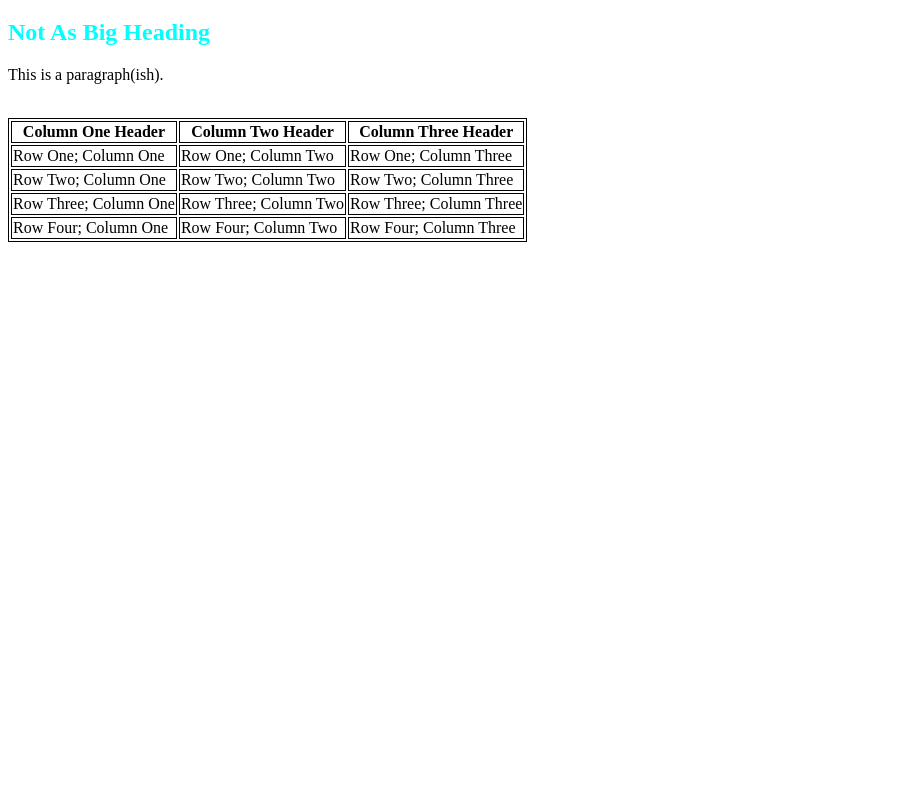
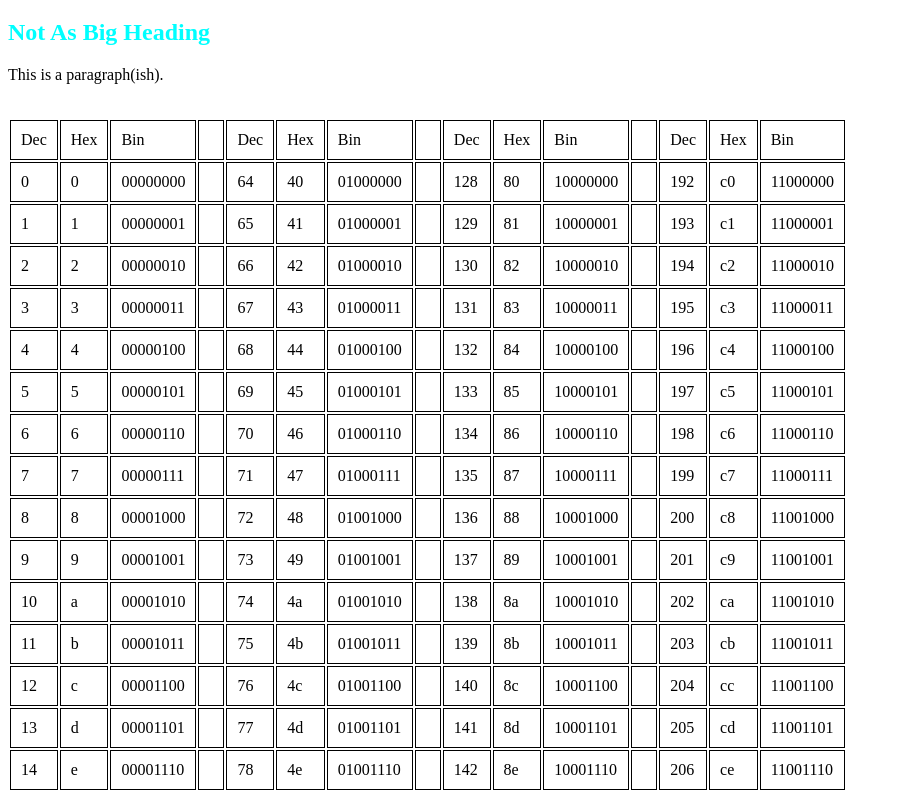
Before and after one commit to PatrickRallings/css-Day-1, a plain HTML site: page index2.html in a window 1280 px wide. Shown: the part 61-861 px from the top of the page, without its empty margins (0-900 px from the left). Before the commit the page ends 800 px from the top, so only its background shows below. Drawn offline with Linux system fonts and the light colour scheme.

Commit message:
Changed table to hexidecimal table

```diff
--- a/index2.html
+++ b/index2.html
@@ -12,32 +12,281 @@
     <h2>Not As Big Heading</h2>
     <p>This is a paragraph(ish).</p>
     <br />
-    <table>
-      <tr class="row1">
-        <th class="col1">Column One Header</th>
-        <th class="col2">Column Two Header</th>
-        <th class="col3">Column Three Header</th>
+    <table class="cellpadding-1 table" title="This table contains four sets of three columns, each of which give the decimal, hexadecimal, and binary values for the same quantity. The first, fourth, seventh, and tenth columns list a decimal value. The second, fifth, eighth, and eleventh columns list a matching hexadecimal value for the decimal values. The third, sixth, ninth, and twelfth columns list a matching binary value for the decimal values.">
+      <tbody>
+      <tr>
+      <td>Dec</td>
+      <td>Hex</td>
+      <td>Bin</td>
+      <td>&nbsp;</td>
+      <td>Dec</td>
+      <td>Hex</td>
+      <td>Bin</td>
+      <td>&nbsp;</td>
+      <td>Dec</td>
+      <td>Hex</td>
+      <td>Bin</td>
+      <td>&nbsp;</td>
+      <td>Dec</td>
+      <td>Hex</td>
+      <td>Bin</td>
       </tr>
-      <tr class="row2">
-        <td class="col1">Row One; Column One</td>
-        <td class="col2">Row One; Column Two</td>
-        <td class="col3">Row One; Column Three</td>
+      <tr>
+      <td>0</td>
+      <td>0</td>
+      <td>00000000</td>
+      <td>&nbsp;</td>
+      <td>64</td>
+      <td>40</td>
+      <td>01000000</td>
+      <td>&nbsp;</td>
+      <td>128</td>
+      <td>80</td>
+      <td>10000000</td>
+      <td>&nbsp;</td>
+      <td>192</td>
+      <td>c0</td>
+      <td>11000000</td>
       </tr>
-      <tr class="row3">
-        <td class="col1">Row Two; Column One</td>
-        <td class="col2">Row Two; Column Two</td>
-        <td class="col3">Row Two; Column Three</td>
+      <tr>
+      <td>1</td>
+      <td>1</td>
+      <td>00000001</td>
+      <td>&nbsp;</td>
+      <td>65</td>
+      <td>41</td>
+      <td>01000001</td>
+      <td>&nbsp;</td>
+      <td>129</td>
+      <td>81</td>
+      <td>10000001</td>
+      <td>&nbsp;</td>
+      <td>193</td>
+      <td>c1</td>
+      <td>11000001</td>
       </tr>
-      <tr class="row4">
-        <td class="col1">Row Three; Column One</td>
-        <td class="col2">Row Three; Column Two</td>
-        <td class="col3">Row Three; Column Three</td>
+      <tr>
+      <td>2</td>
+      <td>2</td>
+      <td>00000010</td>
+      <td>&nbsp;</td>
+      <td>66</td>
+      <td>42</td>
+      <td>01000010</td>
+      <td>&nbsp;</td>
+      <td>130</td>
+      <td>82</td>
+      <td>10000010</td>
+      <td>&nbsp;</td>
+      <td>194</td>
+      <td>c2</td>
+      <td>11000010</td>
       </tr>
-      <tr class="row5">
-        <td class="col1">Row Four; Column One</td>
-        <td class="col2">Row Four; Column Two</td>
-        <td class="col3">Row Four; Column Three</td>
+      <tr>
+      <td>3</td>
+      <td>3</td>
+      <td>00000011</td>
+      <td>&nbsp;</td>
+      <td>67</td>
+      <td>43</td>
+      <td>01000011</td>
+      <td>&nbsp;</td>
+      <td>131</td>
+      <td>83</td>
+      <td>10000011</td>
+      <td>&nbsp;</td>
+      <td>195</td>
+      <td>c3</td>
+      <td>11000011</td>
       </tr>
-    </table>
+      <tr>
+      <td>4</td>
+      <td>4</td>
+      <td>00000100</td>
+      <td>&nbsp;</td>
+      <td>68</td>
+      <td>44</td>
+      <td>01000100</td>
+      <td>&nbsp;</td>
+      <td>132</td>
+      <td>84</td>
+      <td>10000100</td>
+      <td>&nbsp;</td>
+      <td>196</td>
+      <td>c4</td>
+      <td>11000100</td>
+      </tr>
+      <tr>
+      <td>5</td>
+      <td>5</td>
+      <td>00000101</td>
+      <td>&nbsp;</td>
+      <td>69</td>
+      <td>45</td>
+      <td>01000101</td>
+      <td>&nbsp;</td>
+      <td>133</td>
+      <td>85</td>
+      <td>10000101</td>
+      <td>&nbsp;</td>
+      <td>197</td>
+      <td>c5</td>
+      <td>11000101</td>
+      </tr>
+      <tr>
+      <td>6</td>
+      <td>6</td>
+      <td>00000110</td>
+      <td>&nbsp;</td>
+      <td>70</td>
+      <td>46</td>
+      <td>01000110</td>
+      <td>&nbsp;</td>
+      <td>134</td>
+      <td>86</td>
+      <td>10000110</td>
+      <td>&nbsp;</td>
+      <td>198</td>
+      <td>c6</td>
+      <td>11000110</td>
+      </tr>
+      <tr>
+      <td>7</td>
+      <td>7</td>
+      <td>00000111</td>
+      <td>&nbsp;</td>
+      <td>71</td>
+      <td>47</td>
+      <td>01000111</td>
+      <td>&nbsp;</td>
+      <td>135</td>
+      <td>87</td>
+      <td>10000111</td>
+      <td>&nbsp;</td>
+      <td>199</td>
+      <td>c7</td>
+      <td>11000111</td>
+      </tr>
+      <tr>
+      <td>8</td>
+      <td>8</td>
+      <td>00001000</td>
+      <td>&nbsp;</td>
+      <td>72</td>
+      <td>48</td>
+      <td>01001000</td>
+      <td>&nbsp;</td>
+      <td>136</td>
+      <td>88</td>
+      <td>10001000</td>
+      <td>&nbsp;</td>
+      <td>200</td>
+      <td>c8</td>
+      <td>11001000</td>
+      </tr>
+      <tr>
+      <td>9</td>
+      <td>9</td>
+      <td>00001001</td>
+      <td>&nbsp;</td>
+      <td>73</td>
+      <td>49</td>
+      <td>01001001</td>
+      <td>&nbsp;</td>
+      <td>137</td>
+      <td>89</td>
+      <td>10001001</td>
+      <td>&nbsp;</td>
+      <td>201</td>
+      <td>c9</td>
+      <td>11001001</td>
+      </tr>
+      <tr>
+      <td>10</td>
+      <td>a</td>
+      <td>00001010</td>
+      <td>&nbsp;</td>
+      <td>74</td>
+      <td>4a</td>
+      <td>01001010</td>
+      <td>&nbsp;</td>
+      <td>138</td>
+      <td>8a</td>
+      <td>10001010</td>
+      <td>&nbsp;</td>
+      <td>202</td>
+      <td>ca</td>
+      <td>11001010</td>
+      </tr>
+      <tr>
+      <td>11</td>
+      <td>b</td>
+      <td>00001011</td>
+      <td>&nbsp;</td>
+      <td>75</td>
+      <td>4b</td>
+      <td>01001011</td>
+      <td>&nbsp;</td>
+      <td>139</td>
+      <td>8b</td>
+      <td>10001011</td>
+      <td>&nbsp;</td>
+      <td>203</td>
+      <td>cb</td>
+      <td>11001011</td>
+      </tr>
+      <tr>
+      <td>12</td>
+      <td>c</td>
+      <td>00001100</td>
+      <td>&nbsp;</td>
+      <td>76</td>
+      <td>4c</td>
+      <td>01001100</td>
+      <td>&nbsp;</td>
+      <td>140</td>
+      <td>8c</td>
+      <td>10001100</td>
+      <td>&nbsp;</td>
+      <td>204</td>
+      <td>cc</td>
+      <td>11001100</td>
+      </tr>
+      <tr>
+      <td>13</td>
+      <td>d</td>
+      <td>00001101</td>
+      <td>&nbsp;</td>
+      <td>77</td>
+      <td>4d</td>
+      <td>01001101</td>
+      <td>&nbsp;</td>
+      <td>141</td>
+      <td>8d</td>
+      <td>10001101</td>
+      <td>&nbsp;</td>
+      <td>205</td>
+      <td>cd</td>
+      <td>11001101</td>
+      </tr>
+      <tr>
+      <td>14</td>
+      <td>e</td>
+      <td>00001110</td>
+      <td>&nbsp;</td>
+      <td>78</td>
+      <td>4e</td>
+      <td>01001110</td>
+      <td>&nbsp;</td>
+      <td>142</td>
+      <td>8e</td>
+      <td>10001110</td>
+      <td>&nbsp;</td>
+      <td>206</td>
+      <td>ce</td>
+      <td>11001110</td>
+      </tr>
+      </tbody>
+      </table>
   </body>
 </html>
--- a/mystyle.css
+++ b/mystyle.css
@@ -7,54 +7,40 @@ h1:hover {
 h2 {
   color: aqua;
 }
-table, th, td{
-    border: 1px;
-    border-style: solid;
-    border-color: black;
-    border-collapse: separate;
+table {
+  overflow: hidden;
 }
-.col1:hover {
-    background-color: lightgray;
-    border-left-style: dashed;
-    border-right-style: dashed;
+#tableHead {
+  font-size: larger;
+  background-color: ;
 }
-.col2:hover {
-    background-color: lightgray;
-    border-left-style: dashed;
-    border-right-style: dashed;
+td,
+th {
+  border: 1px;
+  border-style: solid;
+  border-color: black;
+  border-collapse: separate;
+  padding: 10px;
+  position: relative;
+  outline: 0;
 }
-.col3:hover {
-    background-color: lightgray;
-    border-left-style: dashed;
-    border-right-style: dashed;
+
+tr:hover,
+td:hover::after,
+th:hover::after {
+  background-color: lightslategrey;
 }
-.row1:hover {
-    background-color: lightgray;
-    border-top-style: dashed;
-    border-bottom-style: dashed;
+td:hover::after {
+  content: "";
+  height: 10000px;
+  left: 0;
+  position: absolute;
+  top: -5000px;
+  width: 100%;
+  z-index: -1;
 }
-.row2:hover {
-    background-color: lightgray;
-    border-top-style: dashed;
-    border-bottom-style: dashed;
+.testid:hover {
+  border: 1px;
+  border-style: dotted;
+  border-color: aquamarine;
 }
-.row3:hover {
-    background-color: lightgray;
-    border-top-style: dashed;
-    border-bottom-style: dashed;
-}
-.row4:hover {
-    background-color: lightgray;
-    border-top-style: dashed;
-    border-bottom-style: dashed;
-}
-.row5:hover {
-    background-color: lightgray;
-    border-top-style: dashed;
-    border-bottom-style: dashed;
-}
-td:hover {
-    border-style: solid;
-    border-color: greenyellow;
-    background-color: greenyellow;
-}
```
